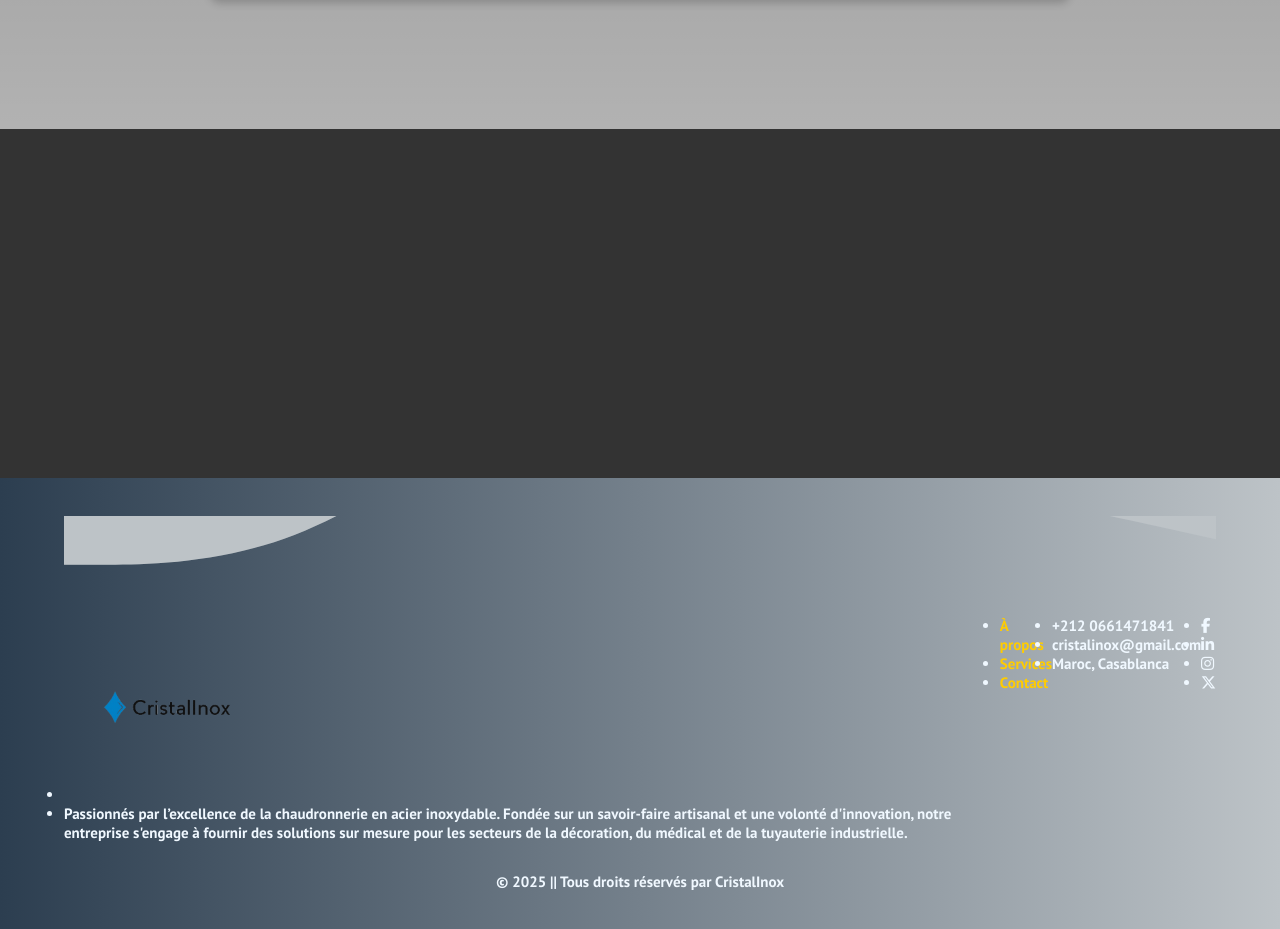
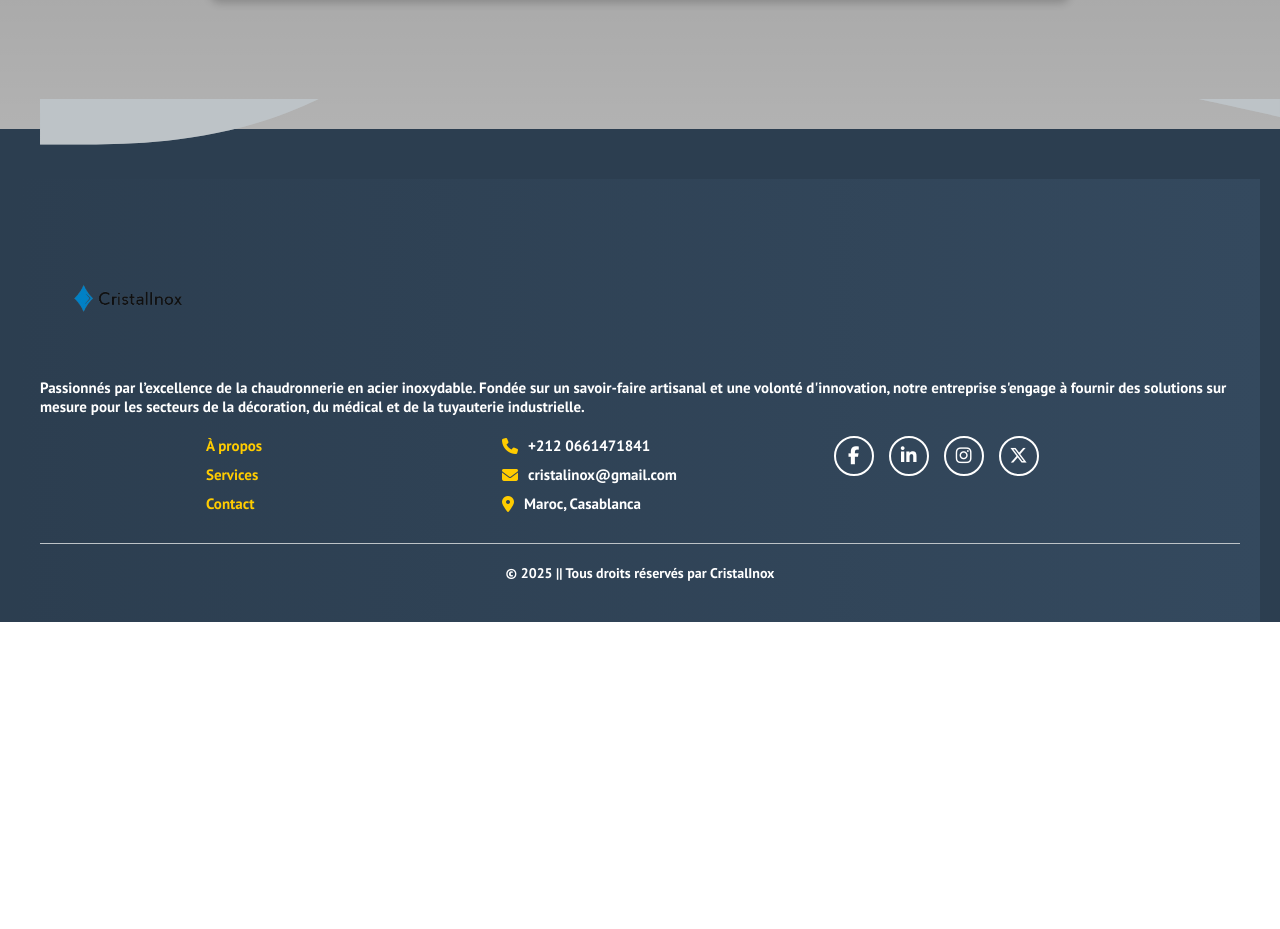
Before and after one commit to Youssefassad0/cristalinox3version, a React (Create React App) app: page /about in a window 1280 px wide. Shown: the part 1623-2552 px from the top of the page. After the commit the page ends 2245 px from the top, so only its background shows below. Built offline with nearby package versions, Linux system fonts and the light colour scheme; the HTML template or start-up script is replaced by a standard one; a web font is replaced by a local one.

Commit message:
ajouter footer

```diff
--- a/src/components/footer/Footer.css
+++ b/src/components/footer/Footer.css
@@ -5,91 +5,161 @@
     display: flex;
     justify-content: center;
     align-items: flex-end;
-    background-color: #333;
-    min-height: 100vh;
+    background-color: #2c3e50;
+    color: #fff;
+    padding: 50px 20px 0;
+    position: relative;
 }
 
 /* Footer Styling */
 .footer {
+    width: 100%;
+    background: linear-gradient(to right, #2c3e50, #34495e);
+    text-align: center;
+    padding: 40px 20px;
     position: relative;
-    width: 100%;
-    background: linear-gradient(to right, #2c3e50, #bdc3c7);
-    min-height: 150px;
-    padding: 3% 5%;
-    text-align: center;
-    color: aliceblue;
 }
 
 /* Waves Container */
 .waves {
-    position: relative;
+    position: absolute;
+    top: -80px; /* Moins agressif que -100px */
     width: 100%;
     height: 100px;
     overflow: hidden;
+    z-index: 1;
 }
 
-  /* SVG Waves */
 .wave {
     position: absolute;
     bottom: 0;
     left: 0;
     width: 100%;
-    height: auto;
 }
 
-  /* Wave Animations */
-  .wave1 {
-    z-index: 3;
-    opacity: 1;
-    animation: waveAnim 4s linear infinite;
+/* Footer Content */
+.footer-content {
+    display: flex;
+    flex-wrap: wrap;
+    justify-content: center;
+    align-items: flex-start;
+    text-align: left;
+    max-width: 1200px;
+    margin: auto;
+    padding: 20px 0;
+    gap: 20px;
+    position: relative;
+    z-index: 2;
 }
 
-  .wave2 {
-    z-index: 2;
-    opacity: 0.5;
-    animation: waveAnim2 4s linear infinite;
+/* Footer Sections */
+.footer-section {
+    width: 23%;
+    min-width: 250px;
 }
 
-  /* Wave Keyframe Animations */
-  @keyframes waveAnim{
-
-    0%{
-        background-position-x: 1000px;
-
-    }
-    100%{
-        background-position-x: 0px;
-    }
-}
-
-
-@keyframes waveAnim2{
-
-    0%{
-        background-position-x: -1000px;
-
-    }
-    100%{
-        background-position-x: 0px;
-    }
-}
-  /* Footer Links */
-  .footer a {
-    color: #ffcc00;
-    text-decoration: none;
+.footer-section p {
+    font-size: 14px;
+    line-height: 1.6;
 }
 
 /* Footer Logo */
 .logo-footer img {
-    height: 140px;
+    height: 120px;
     width: auto;
-    margin: 22px 0;
+    margin-bottom: 15px;
 }
-.row{
-    height: 100%;
+
+/* Footer Links */
+.footer-section ul {
+    list-style: none;
+    padding: 0;
+}
+
+.footer-section ul li {
+    margin-bottom: 10px;
+}
+
+.footer-section a {
+    color: #ffcc00;
+    text-decoration: none;
+    transition: color 0.3s ease-in-out;
+}
+
+.footer-section a:hover {
+    color: #ffffff;
+}
+
+/* Contact Section */
+.footer-section.contact ul li {
+    display: flex;
+    align-items: center;
+    gap: 10px;
+}
+
+.footer-section.contact i {
+    font-size: 16px;
+    color: #ffcc00;
+}
+
+/* Social Links */
+.social-links {
+    display: flex;
+    gap: 15px;
+    justify-content: center;
+    padding: 10px 0;
+}
+
+.social-links li {
+    display: flex;
+    align-items: center;
+    justify-content: center;
+    height: 40px;
+    width: 40px;
+    border: 2px solid #fff;
+    border-radius: 50%;
+    transition: all 0.3s ease-in-out;
+    cursor: pointer;
+}
+
+.social-links li:hover {
+    background: #ffcc00;
+    transform: scale(1.1);
+}
+
+.social-links i {
+    font-size: 18px;
+    color: #fff;
+    transition: color 0.3s ease-in-out;
+}
+
+.social-links li:hover i {
+    color: #2c3e50;
+}
+
+/* Footer Bottom */
+.footer-bottom {
+    text-align: center;
+    padding-top: 20px;
+    border-top: 1px solid #bdc3c7;
+    font-size: 14px;
+    position: relative;
+    z-index: 2;
+}
+
+/* Responsive Design */
+@media (max-width: 768px) {
+    .footer-content {
+        flex-direction: column;
+        align-items: center;
+        text-align: center;
+    }
+
+    .footer-section {
         width: 100%;
-    display: flex;
-    justify-content: space-between;
-    text-align: start;
-    margin-bottom: 30px;
     }
+
+    .footer-section.contact ul li {
+        justify-content: center;
+    }
+}
--- a/src/components/footer/Footer.jsx
+++ b/src/components/footer/Footer.jsx
@@ -4,52 +4,48 @@ import { Link } from "react-router-dom";
 
 function Footer() {
   return (
-    <div className="footer-container">
+    <footer className="footer-container">
       <div className="footer">
         {/* SVG Wave Background */}
         <div className="waves">
           <svg className="wave wave1" xmlns="http://www.w3.org/2000/svg" viewBox="0 0 1440 320">
             <path fill="#bdc3c7" d="M0,256L48,256C96,256,192,256,288,218.7C384,181,480,107,576,85.3C672,64,768,96,864,117.3C960,139,1056,149,1152,165.3C1248,181,1344,203,1392,213.3L1440,224L1440,0L1392,0C1344,0,1248,0,1152,0C1056,0,960,0,864,0C768,0,672,0,576,0C480,0,384,0,288,0C192,0,96,0,48,0L0,0Z"></path>
           </svg>
-
           <svg className="wave wave2" xmlns="http://www.w3.org/2000/svg" viewBox="0 0 1440 320">
             <path fill="#bdc3c7" fillOpacity="0.5" d="M0,256L48,256C96,256,192,256,288,218.7C384,181,480,107,576,85.3C672,64,768,96,864,117.3C960,139,1056,149,1152,165.3C1248,181,1344,203,1392,213.3L1440,224L1440,0L1392,0C1344,0,1248,0,1152,0C1056,0,960,0,864,0C768,0,672,0,576,0C480,0,384,0,288,0C192,0,96,0,48,0L0,0Z"></path>
           </svg>
         </div>
 
-        <div className="row">
-          <div className="col">
-            <ul>
-              <li>
-                <div className="logo-footer">
-                  <Link to="/">
-                    <img src="/images/logo.png" alt="logo CristalInox" />
-                  </Link>
-                </div>
-              </li>
-              <li>
-                Passionnés par l’excellence de la chaudronnerie en acier inoxydable.
-                Fondée sur un savoir-faire artisanal et une volonté d'innovation,
-                notre entreprise s'engage à fournir des solutions sur mesure pour
-                les secteurs de la décoration, du médical et de la tuyauterie industrielle.
-              </li>
-            </ul>
+        <div className="footer-content">
+          <div className="footer-sectionabout">
+            <Link to="/" className="logo-footer">
+              <img src="/images/logo.png" alt="CristalInox Logo" />
+            </Link>
+            <p>
+              Passionnés par l’excellence de la chaudronnerie en acier inoxydable.
+              Fondée sur un savoir-faire artisanal et une volonté d'innovation,
+              notre entreprise s'engage à fournir des solutions sur mesure pour
+              les secteurs de la décoration, du médical et de la tuyauterie industrielle.
+            </p>
           </div>
-          <div className="col">
+
+          <div className="footer-section links">
             <ul>
               <li><Link to="/about">À propos</Link></li>
               <li><Link to="/services">Services</Link></li>
               <li><Link to="/contact">Contact</Link></li>
             </ul>
           </div>
-          <div className="col">
+
+          <div className="footer-section contact">
             <ul>
-              <li>+212 0661471841</li>
-              <li>cristalinox@gmail.com</li>
-              <li>Maroc, Casablanca</li>
+              <li><i className="fa-solid fa-phone"></i> +212 0661471841</li>
+              <li><i className="fa-solid fa-envelope"></i> cristalinox@gmail.com</li>
+              <li><i className="fa-solid fa-location-dot"></i> Maroc, Casablanca</li>
             </ul>
           </div>
-          <div className="col">
+
+          <div className="footer-section social">
             <ul className="social-links">
               <li><i className="fa-brands fa-facebook-f"></i></li>
               <li><i className="fa-brands fa-linkedin-in"></i></li>
@@ -59,9 +55,9 @@ function Footer() {
           </div>
         </div>
 
-        <p>&copy; 2025 || Tous droits réservés par CristalInox</p>
+        <p className="footer-bottom">&copy; 2025 || Tous droits réservés par CristalInox</p>
       </div>
-    </div>
+    </footer>
   );
 }
 
```
Lines whose indentation alone changed are shown as unchanged.
